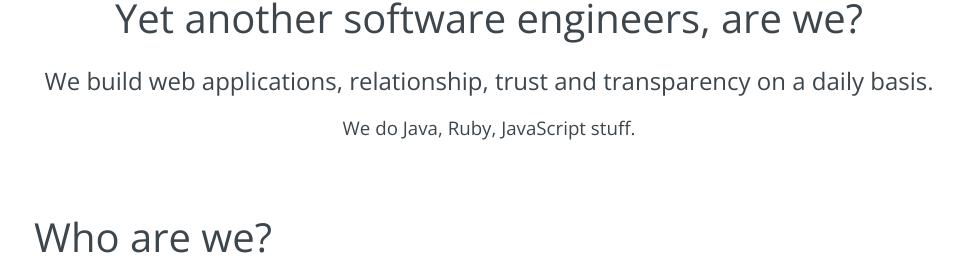
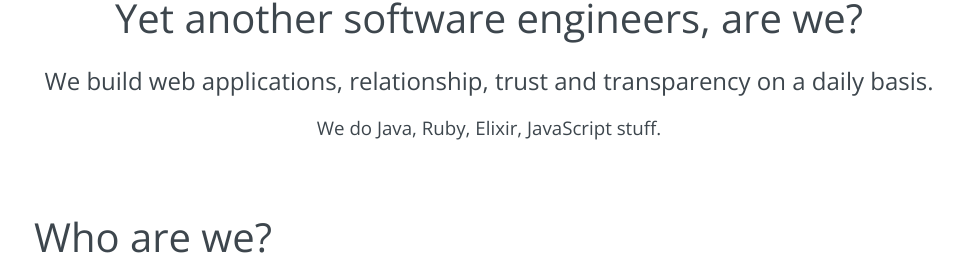
Before and after one commit to BeyondScheme/BeyondScheme.github.io, a Jekyll site: the page built from index.html, in a window 1280 px wide and 900 px high. Shown: the part 124-404 px from the top of the window, without its empty margins (151-1126 px from the left). Built offline with Jekyll 4.4.1, drawn with Linux system fonts in a browser that asks for light colours; nearby versions of some CDN libraries.

Commit message:
Add elixir in header

```diff
--- a/index.html
+++ b/index.html
@@ -8,7 +8,7 @@
     <h1 class="big">Yet another software engineers, are we?</h1>
     <h2>We build web applications, relationship, trust and transparency on a daily basis.</h2>
 
-    <h3>We do Java, Ruby, JavaScript stuff.</h3>
+    <h3>We do Java, Ruby, Elixir, JavaScript stuff.</h3>
   </div>
 
   <div class="section section-bottom-border" id="profile-section">
```
